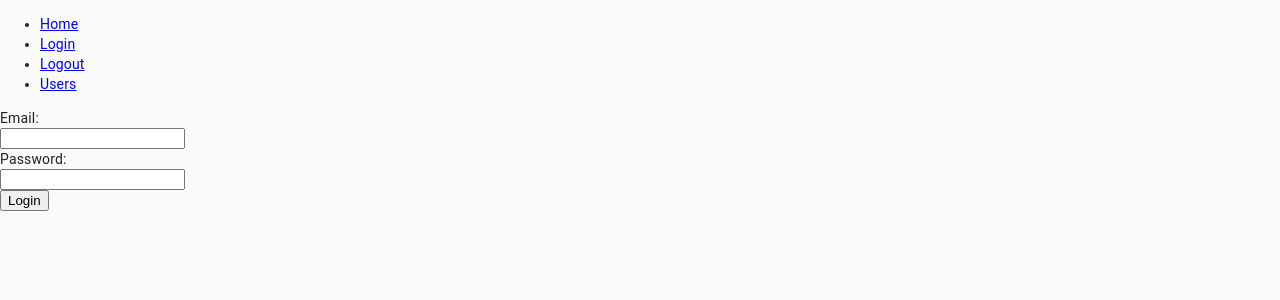
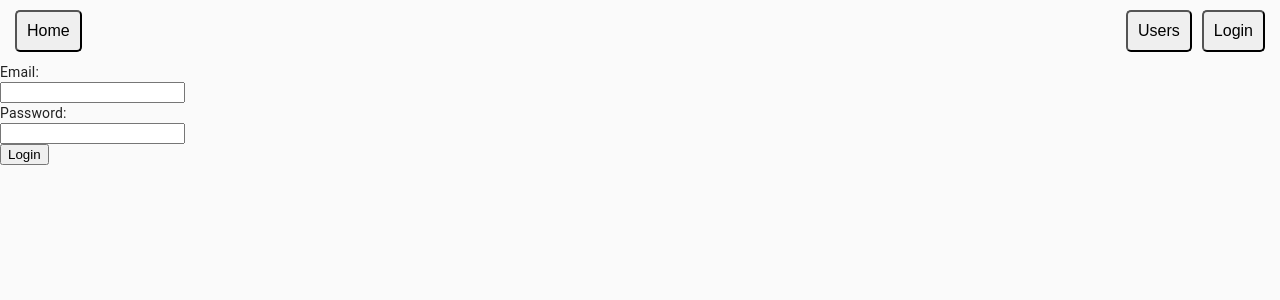
Before and after one commit to jshafto/poemlapse, a React (Create React App) app in the folder client/: page /login in a window 1280 px wide. Shown: the top 300 px of the page. Built offline with nearby package versions, Linux system fonts and the light colour scheme; no server answers.

Commit message:
setup prelim navbar sans material

```diff
--- a/client/package.json
+++ b/client/package.json
@@ -5,6 +5,7 @@
   "dependencies": {
     "@material-ui/core": "^4.11.0",
     "@material-ui/icons": "^4.9.1",
+    "@material-ui/styles": "^4.10.0",
     "@testing-library/jest-dom": "^4.2.4",
     "@testing-library/react": "^9.3.2",
     "@testing-library/user-event": "^7.1.2",
--- a/client/src/App.js
+++ b/client/src/App.js
@@ -7,7 +7,7 @@ import CssBaseline from "@material-ui/core/CssBaseline";
 
 import UserList from './components/UsersList';
 import LoginForm from './components/LoginForm';
-import { logout } from './store/authentication';
+import NavBar from './components/NavBar'
 import { restoreCSRF } from './store/csrf'
 
 import { ProtectedRoute, AuthRoute } from './Routes';
@@ -16,7 +16,7 @@ import { ProtectedRoute, AuthRoute } from './Routes';
 function App() {
     const theme = createMuiTheme();
     const dispatch = useDispatch();
-    const currentUserId = useSelector(state => state.authentication.id);
+
 
 
     useEffect(() => {
@@ -29,16 +29,9 @@ function App() {
         <ThemeProvider theme={theme}>
             <CssBaseline />
             <BrowserRouter>
-                <nav>
-                    <ul>
-                        <li><NavLink to="/" activeclass="active">Home</NavLink></li>
-                        <li><NavLink to="/login" activeclass="active">Login</NavLink></li>
-                        <li><a onClick={logout} href="#" activeclass="active">Logout</a></li>
-                        <li><NavLink to="/users" activeclass="active">Users</NavLink></li>
-                    </ul>
-                </nav>
+                <NavBar />
                 <Switch>
-                    <ProtectedRoute path="/users" exact={true} component={UserList} currentUserId={currentUserId} />
+                    <ProtectedRoute path="/users" exact={true} component={UserList}/>
                     <AuthRoute path="/login" component={LoginForm} />
                     <Route path="/">
                         <h1>My Home Page</h1>
--- a/client/src/Routes.js
+++ b/client/src/Routes.js
@@ -1,7 +1,9 @@
 import React from 'react';
 import { Route, Redirect } from 'react-router-dom';
+import { useSelector } from 'react-redux';
 
-export const ProtectedRoute = ({ component: Component, path, currentUserId, exact }) => {
+export const ProtectedRoute = ({ component: Component, path, exact }) => {
+  const currentUserId = useSelector(state => state.authentication.id);
   return (
     <Route
       path={path}
@@ -13,7 +15,8 @@ export const ProtectedRoute = ({ component: Component, path, currentUserId, exac
   );
 };
 
-export const AuthRoute = ({ component: Component, path, currentUserId, exact }) => {
+export const AuthRoute = ({ component: Component, path, exact }) => {
+  const currentUserId = useSelector(state => state.authentication.id);
   return (
     <Route
       path={path}
--- a/client/src/components/LoginForm.js
+++ b/client/src/components/LoginForm.js
@@ -4,10 +4,9 @@ import { useDispatch, useSelector } from 'react-redux';
 
 import { login } from '../store/authentication';
 
-function LoginForm(props) {
+const LoginForm = () => {
     const [email, setEmail] = useState("");
     const [password, setPassword] = useState("");
-    let history = useHistory();
     const dispatch = useDispatch();
 
     const errmsg = useSelector(state => state.errors.auth);
--- /dev/null
+++ b/client/src/components/NavBar.js
@@ -0,0 +1,74 @@
+import React from 'react';
+import { NavLink } from 'react-router-dom';
+import { useDispatch, useSelector } from 'react-redux'
+import { logout } from '../store/authentication';
+
+import { makeStyles } from '@material-ui/styles'
+
+const useStyles = makeStyles(theme => ({
+    bar: {
+        position: 'static',
+        display: 'flex',
+        width: '100%',
+        padding: 10,
+        justifyContent: 'space-between',
+    },
+    button: {
+        padding: 10,
+        fontSize: '1rem',
+        borderRadius: 5,
+        '&:hover': {
+            backgroundColor: 'lightgray'
+        }
+    },
+    buttonContainer: {
+        marginRight: 5,
+        marginLeft: 5,
+    },
+    others: {
+        display: 'flex',
+    }
+}))
+
+
+const NavBar = () => {
+    const classes = useStyles();
+    const dispatch = useDispatch()
+
+    const loggedOut = useSelector(state => !state.authentication.id)
+
+    const handleLogout = () => dispatch(logout())
+
+    return (
+        <nav className={classes.bar}>
+
+            <div className={classes.buttonContainer}>
+                <NavLink to="/">
+                    <button className={classes.button}>Home</button>
+                </NavLink>
+            </div>
+            <div className={classes.others}>
+                <div className={classes.buttonContainer}>
+                    <NavLink to="/users">
+                        <button className={classes.button}>Users</button>
+                    </NavLink>
+                </div>
+                {(loggedOut) ? (
+                    <div className={classes.buttonContainer}>
+                        <NavLink to="/login">
+                            <button className={classes.button}>Login</button>
+                        </NavLink>
+                    </div>
+                ) : (
+                        <div className={classes.buttonContainer}>
+                            <button className={classes.button} onClick={handleLogout}>Logout</button>
+                        </div>
+                    )
+                }
+
+            </div>
+        </nav>
+    )
+}
+
+export default NavBar;
--- a/client/src/store/authentication.js
+++ b/client/src/store/authentication.js
@@ -48,6 +48,9 @@ export const logout = () => async (dispatch, getState) => {
     const response = await fetch(`/api/session/logout`, requestOptions);
     if (response.ok) {
         dispatch(removeUser());
+    } else {
+        // change to actual dispatch of error
+        console.log("error")
     }
 }
 
```
